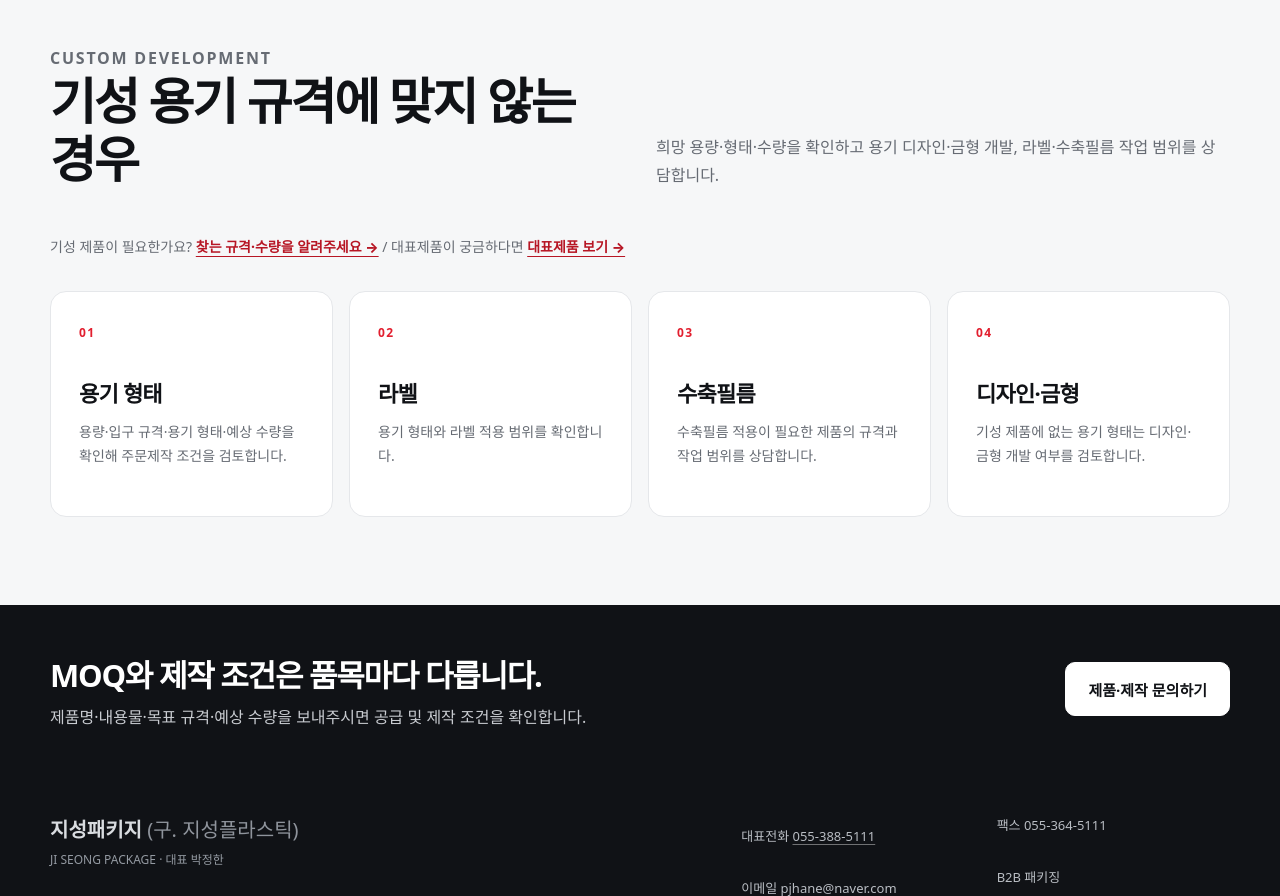
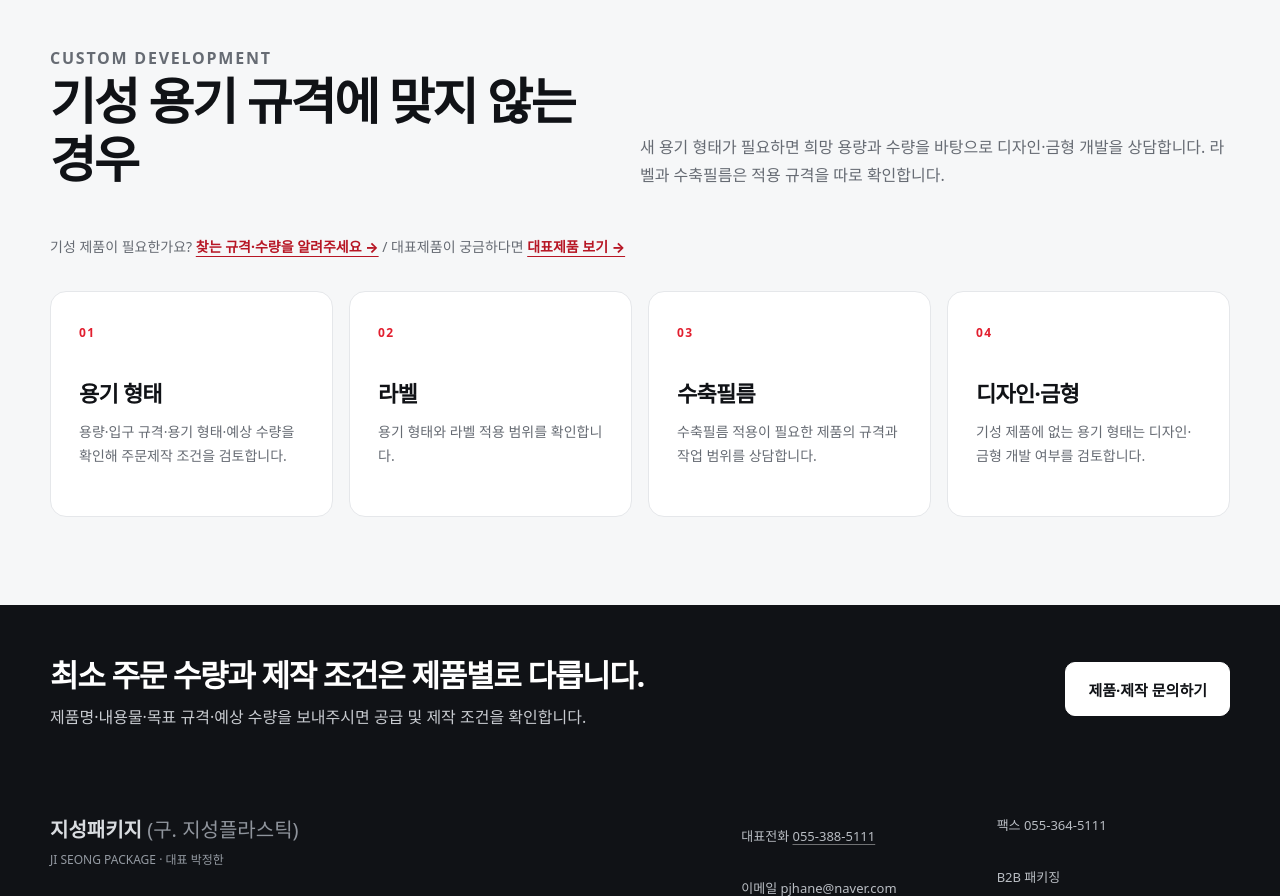
Before and after one commit to chuvery/chuvery, a website: page sites/jiseongpackage/products.html in a window 1280 px wide. Shown: the part 1160-2056 px from the top of the page. Drawn offline with Linux system fonts and the light colour scheme.

Commit message:
copy(jiseong): third-pass concrete customer-facing wording products.html

```diff
--- a/sites/jiseongpackage/products.html
+++ b/sites/jiseongpackage/products.html
@@ -13,7 +13,7 @@
 <a href="/">HOME</a><a href="/company">회사소개</a><a href="/products">제품·제작</a><a href="/cases">제작사례</a><a href="/notice">공지사항</a><a href="/contact">문의</a>
 </nav></details></div></header>
 <main id="main">
-<section class="page-hero"><div class="container page-title"><p class="eyebrow">PRODUCTS & DEVELOPMENT</p><h1>용기·캡부터<br>주문제작까지.</h1><p>28파이·38파이 캡과 용기 규격을 확인하세요. 기성 규격이 맞지 않으면 주문제작 조건을 상담할 수 있습니다.</p></div></section>
+<section class="page-hero"><div class="container page-title"><p class="eyebrow">PRODUCTS & DEVELOPMENT</p><h1>용기·캡부터<br>주문제작까지.</h1><p>28파이·38파이 브릿지 캡과 소스류 원터치 캡을 소개합니다. 찾는 제품이 없다면 용기 규격과 주문 수량을 알려주세요.</p></div></section>
 
 <section class="section"><div class="container">
 <div class="section-head"><div><p class="eyebrow">PRODUCT LINEUP</p><h2>용기·캡 제품</h2></div><p>28파이·38파이 브릿지 캡과 원터치 캡의 용도를 비교하세요. 사용 용기의 입구 규격과 예상 수량을 알려주세요.</p></div>
@@ -27,7 +27,7 @@
 </div></div></section>
 
 <section class="section alt" id="custom-development"><div class="container">
-<div class="section-head"><div><p class="eyebrow">CUSTOM DEVELOPMENT</p><h2>기성 용기 규격에 맞지 않는 경우</h2></div><p>희망 용량·형태·수량을 확인하고 용기 디자인·금형 개발, 라벨·수축필름 작업 범위를 상담합니다.</p></div>
+<div class="section-head"><div><p class="eyebrow">CUSTOM DEVELOPMENT</p><h2>기성 용기 규격에 맞지 않는 경우</h2></div><p>새 용기 형태가 필요하면 희망 용량과 수량을 바탕으로 디자인·금형 개발을 상담합니다. 라벨과 수축필름은 적용 규격을 따로 확인합니다.</p></div>
 <p class="product-help">기성 제품이 필요한가요? <a href="/contact">찾는 규격·수량을 알려주세요 →</a> / 대표제품이 궁금하다면 <a href="/cases">대표제품 보기 →</a></p>
 <div class="cards">
 <article class="card"><span class="num">01</span><h3>용기 형태</h3><p>용량·입구 규격·용기 형태·예상 수량을 확인해 주문제작 조건을 검토합니다.</p></article>
@@ -36,7 +36,7 @@
 <article class="card"><span class="num">04</span><h3>디자인·금형</h3><p>기성 제품에 없는 용기 형태는 디자인·금형 개발 여부를 검토합니다.</p></article>
 </div></div></section>
 
-<section class="cta-band"><div class="container cta-row"><div><h2>MOQ와 제작 조건은 품목마다 다릅니다.</h2><p>제품명·내용물·목표 규격·예상 수량을 보내주시면 공급 및 제작 조건을 확인합니다.</p></div><a class="btn btn-primary" href="/contact">제품·제작 문의하기</a></div></section>
+<section class="cta-band"><div class="container cta-row"><div><h2>최소 주문 수량과 제작 조건은 제품별로 다릅니다.</h2><p>제품명·내용물·목표 규격·예상 수량을 보내주시면 공급 및 제작 조건을 확인합니다.</p></div><a class="btn btn-primary" href="/contact">제품·제작 문의하기</a></div></section>
 </main><footer class="site-footer" itemscope itemtype="https://schema.org/Organization"><meta itemprop="name" content="지성패키지"><meta itemprop="alternateName" content="지성플라스틱"><meta itemprop="foundingDate" content="2016-08-22"><meta itemprop="description" content="식음료 용기·캡, 주문제작·OEM, 용기 디자인·금형 개발을 다루는 B2B 패키징 업체"><link itemprop="url" href="https://jiseongpackage.co.kr/"><link itemprop="logo" href="https://jiseongpackage.co.kr/assets/logo-header.png"><link itemprop="sameAs" href="https://smartstore.naver.com/jspakage"><div class="container"><div class="footer-grid">
 <div><div class="footer-logo">지성패키지 <span style="font-weight:500;color:#8f949c">(구. 지성플라스틱)</span></div><div class="footer-sub">JI SEONG PACKAGE · 대표 박정한</div></div>
 <div class="footer-info"><span>대표전화 <a href="tel:0553885111" itemprop="telephone">055-388-5111</a></span><span>팩스 055-364-5111</span><span>이메일 <a href="mailto:pjhane@naver.com" itemprop="email">pjhane@naver.com</a></span><span>B2B 패키징</span></div>
```
